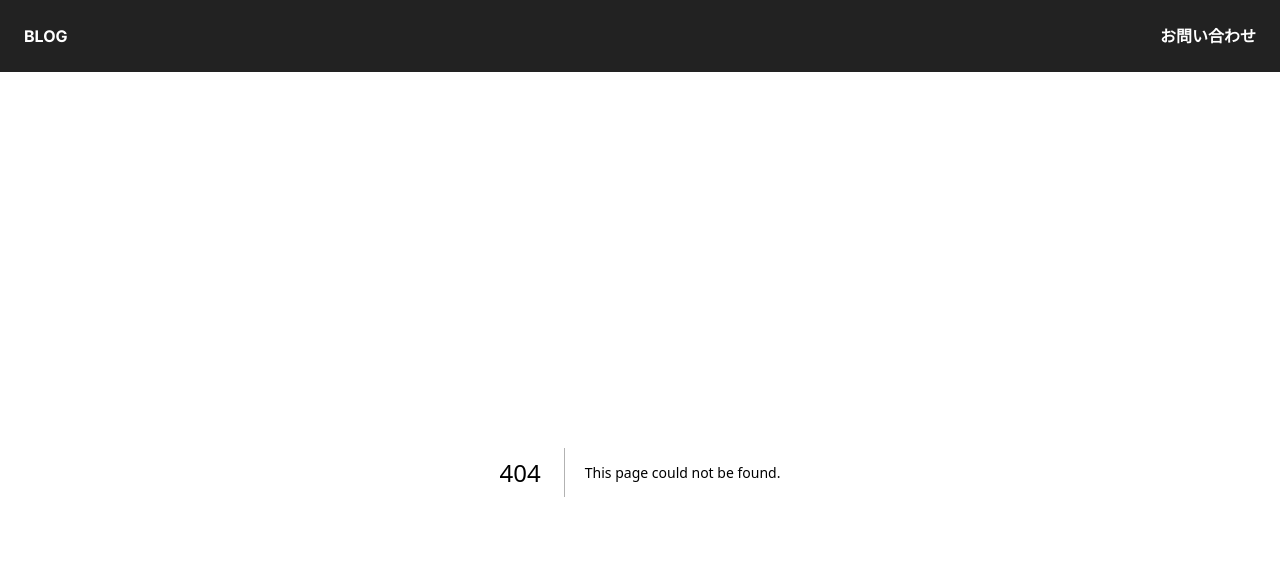
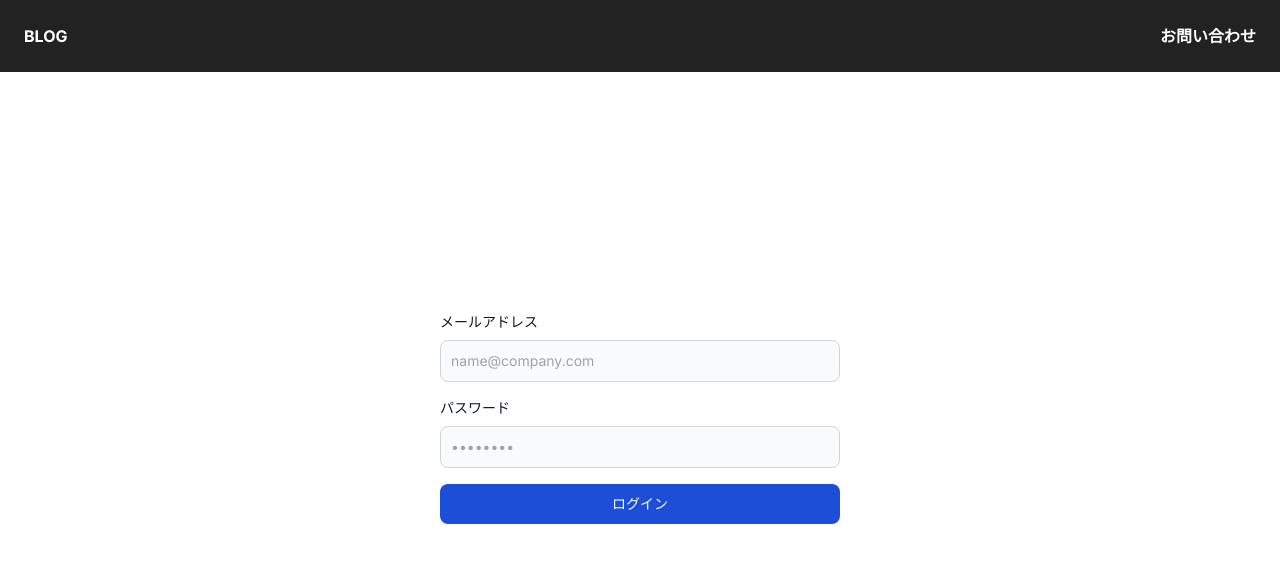
Before and after one commit to maetaku24/assignment-next-app, a Next.js app: page /login in a window 1280 px wide. Before the commit this address had no page. Shown: the top 562 px of the page. Built offline with nearby package versions, Linux system fonts and the light colour scheme.

Commit message:
【追加】ログイン機能追加

```diff
--- /dev/null
+++ b/src/app/login/page.tsx
@@ -0,0 +1,76 @@
+"use client";
+
+import { supabase } from "@/utils/supabase";
+import { useRouter } from "next/navigation";
+import { useState } from "react";
+
+export default function Page() {
+  const [email, setEmail] = useState("");
+  const [password, setPassword] = useState("");
+  const router = useRouter();
+
+  const handleSubmit = async (event: React.FormEvent<HTMLFormElement>) => {
+    event.preventDefault();
+
+    const { error } = await supabase.auth.signInWithPassword({
+      email,
+      password,
+    });
+
+    if (error) {
+      alert("ログインに失敗しました");
+    } else {
+      router.replace("/admin/posts");
+    }
+  };
+
+  return (
+    <div className="flex justify-center pt-[240px]">
+      <form onSubmit={handleSubmit} className="space-y-4 w-full max-w-[400px]">
+        <div>
+          <label
+            htmlFor="email"
+            className="block mb-2 text-sm font-medium text-gray-900"
+          >
+            メールアドレス
+          </label>
+          <input
+            type="email"
+            name="email"
+            id="email"
+            className="bg-gray-50 border border-gray-300 text-gray-900 text-sm rounded-lg focus:ring-blue-500 focus:border-blue-500 block w-full p-2.5"
+            placeholder="name@company.com"
+            required
+            onChange={(e) => setEmail(e.target.value)}
+          />
+        </div>
+        <div>
+          <label
+            htmlFor="password"
+            className="block mb-2 text-sm font-medium text-gray-900"
+          >
+            パスワード
+          </label>
+          <input
+            type="password"
+            name="password"
+            id="password"
+            placeholder="••••••••"
+            className="bg-gray-50 border border-gray-300 text-gray-900 text-sm rounded-lg focus:ring-blue-500 focus:border-blue-500 block w-full p-2.5"
+            required
+            onChange={(e) => setPassword(e.target.value)}
+          />
+        </div>
+
+        <div>
+          <button
+            type="submit"
+            className="w-full text-white bg-blue-700 hover:bg-blue-800 focus:ring-4 focus:outline-none focus:ring-blue-300 font-medium rounded-lg text-sm px-5 py-2.5 text-center"
+          >
+            ログイン
+          </button>
+        </div>
+      </form>
+    </div>
+  );
+}
```
